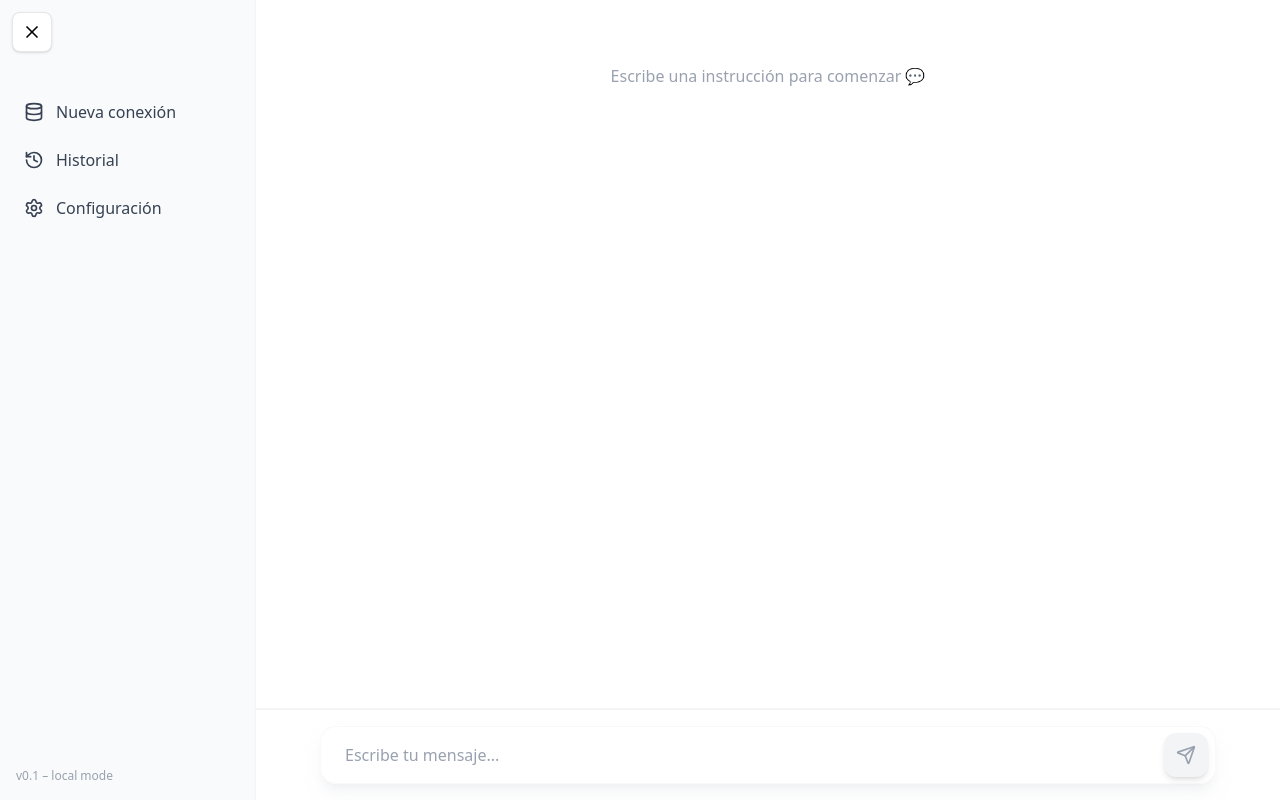
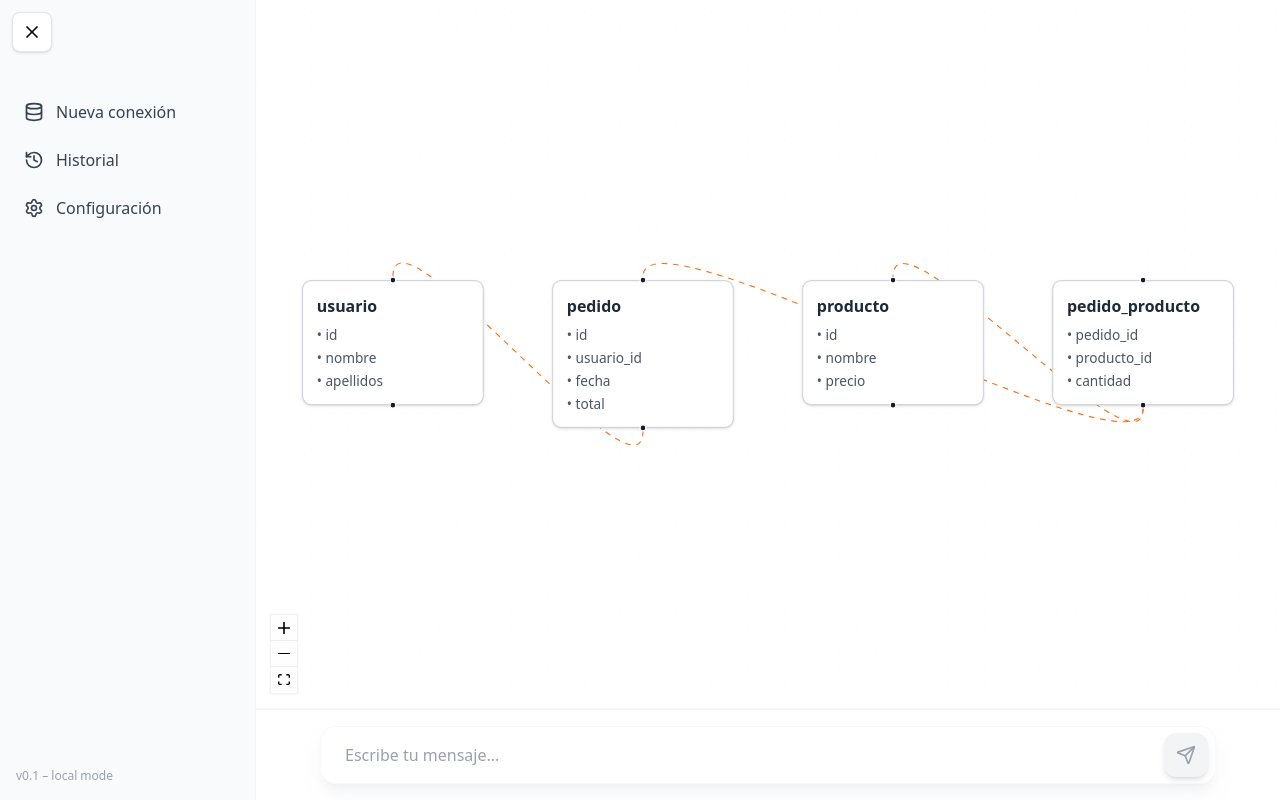
Before and after one commit to markush0f/LLM-DB-CONECTOR, a Next.js app in the folder static/: page / in a window 1280 px wide. Built offline with nearby package versions, Linux system fonts and the light colour scheme.

Commit message:
reactflow implemented

```diff
--- /dev/null
+++ b/package.json
@@ -0,0 +1,6 @@
+{
+  "dependencies": {
+    "@xyflow/react": "^12.9.2",
+    "reactflow": "^11.11.4"
+  }
+}
--- a/static/src/app/components/chat/Chat.tsx
+++ b/static/src/app/components/chat/Chat.tsx
@@ -1,18 +1,18 @@
+"use client";
+import React from "react";
 import Input from "./Input";
+import DatabaseDiagram from "../diagram/DatabaseDiagram";
 
 export default function Chat() {
     return (
-        <div className="flex flex-col h-screen bg-white">
-            {/* Área central scrollable */}
-            <div className="flex-1 overflow-y-auto px-4 sm:px-8 py-6 space-y-4">
-                {/* Aquí luego irán los mensajes */}
-                <div className="text-gray-400 text-center mt-10">
-                    Escribe una instrucción para comenzar 💬
-                </div>
+        <div className="flex flex-col h-full bg-white">
+            {/* Contenedor del diagrama (ocupa todo menos el input) */}
+            <div className="flex-1">
+                <DatabaseDiagram />
             </div>
 
-            {/* Input fijo abajo */}
-            <div className="sticky bottom-0 bg-white border-t border-gray-100">
+            {/* Input fijo solo dentro del área del chat */}
+            <div className="border-t border-gray-100">
                 <Input />
             </div>
         </div>
--- /dev/null
+++ b/static/src/app/components/diagram/DatabaseDiagram.tsx
@@ -0,0 +1,69 @@
+"use client";
+import React from "react";
+import {
+  ReactFlow,
+  Background,
+  Controls,
+  Handle,
+  Position,
+} from "@xyflow/react";
+import "@xyflow/react/dist/style.css";
+
+const mockSchema = {
+  tables: [
+    { name: "usuario", columns: ["id", "nombre", "apellidos"] },
+    { name: "pedido", columns: ["id", "usuario_id", "fecha", "total"] },
+    { name: "producto", columns: ["id", "nombre", "precio"] },
+    { name: "pedido_producto", columns: ["pedido_id", "producto_id", "cantidad"] },
+  ],
+  relations: [
+    { from: "pedido.usuario_id", to: "usuario.id" },
+    { from: "pedido_producto.pedido_id", to: "pedido.id" },
+    { from: "pedido_producto.producto_id", to: "producto.id" },
+  ],
+};
+
+const TableNode = ({ data }: any) => (
+  <div className="bg-white border border-gray-300 rounded-lg shadow-sm p-3 min-w-[160px]">
+    <div className="font-semibold text-gray-800 mb-2 text-sm">{data.name}</div>
+    <ul className="text-xs text-gray-600 space-y-1">
+      {data.columns.map((col: string, i: number) => (
+        <li key={i}>• {col}</li>
+      ))}
+    </ul>
+    <Handle type="target" position={Position.Top} />
+    <Handle type="source" position={Position.Bottom} />
+  </div>
+);
+
+export default function DatabaseDiagram() {
+  const nodes = mockSchema.tables.map((table, i) => ({
+    id: table.name,
+    type: "tableNode",
+    position: { x: i * 220, y: 100 },
+    data: table,
+  }));
+
+  const edges = mockSchema.relations.map((rel, i) => ({
+    id: `e${i}`,
+    source: rel.from.split(".")[0],
+    target: rel.to.split(".")[0],
+    animated: true,
+    style: { stroke: "#f97316" },
+  }));
+
+  return (
+    <div className="h-full w-full">
+      <ReactFlow
+        nodes={nodes}
+        edges={edges}
+        nodeTypes={{ tableNode: TableNode }}
+        fitView
+        proOptions={{ hideAttribution: true }}
+      >
+        <Background color="#f3f4f6" gap={16} />
+        <Controls showInteractive={false} />
+      </ReactFlow>
+    </div>
+  );
+}
--- a/static/src/app/components/layout/Sidebar.tsx
+++ b/static/src/app/components/layout/Sidebar.tsx
@@ -36,7 +36,7 @@ export default function Sidebar() {
     );
 }
 
-/* 🔸 Componente individual del botón */
+/* 🔸 Botón individual de la sidebar */
 function SidebarButton({
     icon,
     text,
@@ -47,6 +47,7 @@ function SidebarButton({
     open: boolean;
 }) {
     return (
+        <div className="relative group">
             <button
                 className={`flex items-center ${open ? "justify-start px-3" : "justify-center"
                     } gap-3 w-full py-2 text-gray-700 rounded-lg hover:bg-gray-100 transition-all duration-200`}
@@ -54,5 +55,13 @@ function SidebarButton({
                 <div className="flex-shrink-0">{icon}</div>
                 {open && <span className="truncate">{text}</span>}
             </button>
+
+            {/* Tooltip — solo visible cuando está cerrada */}
+            {!open && (
+                <div className="absolute left-full top-1/2 -translate-y-1/2 ml-3 px-2 py-1 bg-gray-800 text-white text-xs rounded-md opacity-0 group-hover:opacity-100 pointer-events-none whitespace-nowrap transition-all duration-200 shadow-lg">
+                    {text}
+                </div>
+            )}
+        </div>
     );
 }
```
Also changed, not shown: 1 other file (tests, documents, lock files or other folders). Lines whose indentation alone changed are shown as unchanged.
